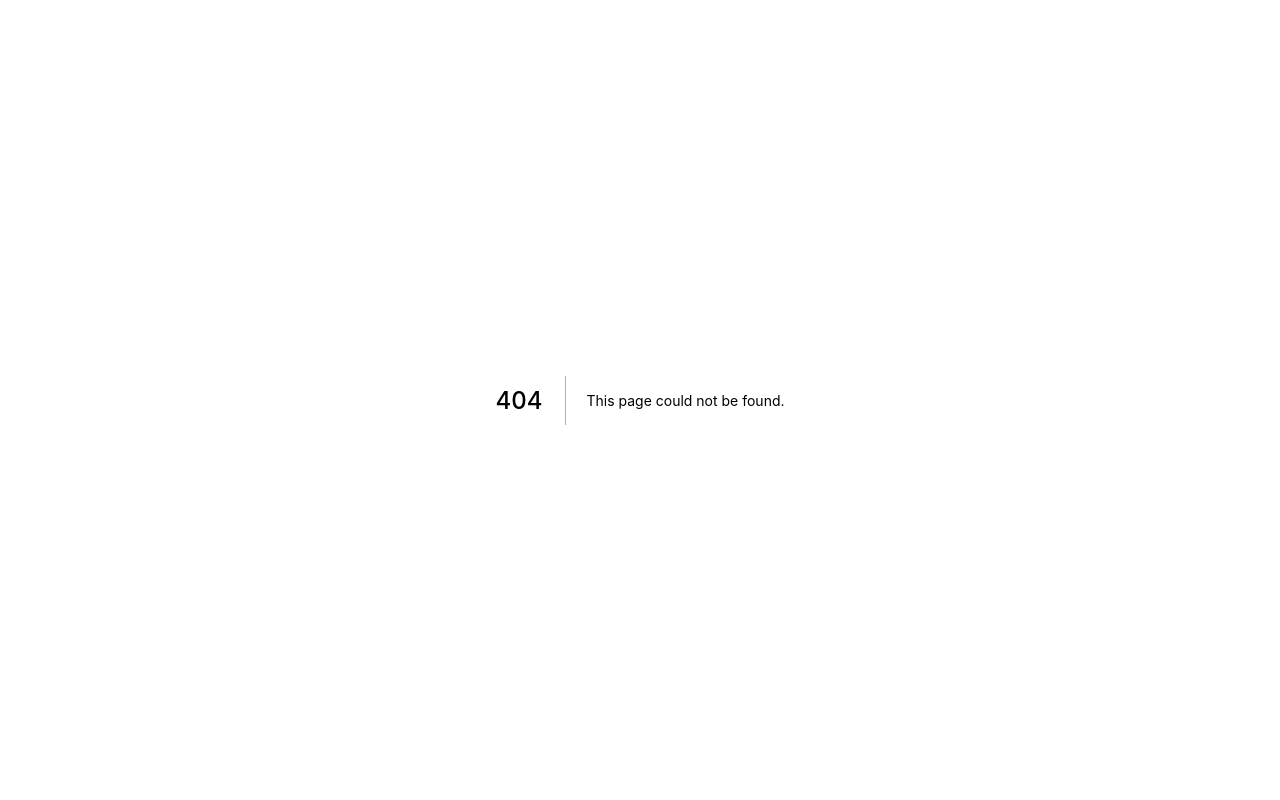
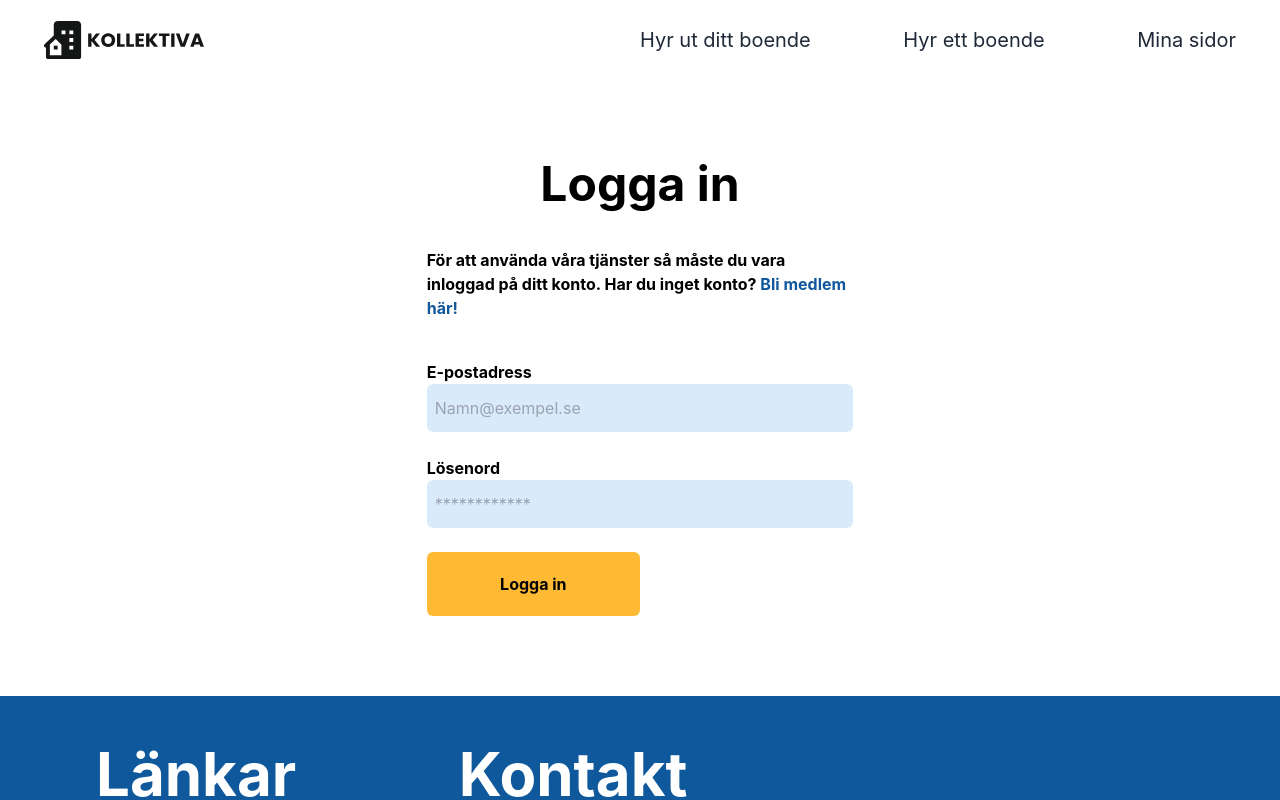
Before and after one commit to Sakariash/Kollektiva, a Next.js app: page /login in a window 1280 px wide. Before the commit this address had no page. Shown: the top 800 px of the page. Built offline with nearby package versions, Linux system fonts and the light colour scheme.

Commit message:
Added links

```diff
--- a/components/BecomeMember/BecomeMemberForm/index.js
+++ b/components/BecomeMember/BecomeMemberForm/index.js
@@ -1,3 +1,5 @@
+import Link from "next/link";
+
 const BecomeMemberForm = (props) => {
   return (
     <div className="flex flex-col items-center content-center mt-20 tablet:mt-10">
@@ -66,7 +68,11 @@
             className="bg-btnPrimary mt-20 h-14 w-3/4 font-bold rounded-md mb-20 tablet:h-16 tablet:w-3/6 tablet:mt-6"
             type="submit"
           >
-            Bli medlem
+            <Link href="pages/login/index.js">
+              <a className="text-link" href="pages/login/index.js">
+                Bli medlem
+              </a>
+            </Link>
           </button>
         </div>
       </div>
--- a/components/Login/index.js
+++ b/components/Login/index.js
@@ -10,8 +10,10 @@
       <LoginHeading />
       <LoginText
         SignupLink={
-          <Link href="/signup">
-            <a className="text-link">Bli medlem här!</a>
+          <Link href="pages/login/index.js">
+            <a className="text-link" href="pages/login/index.js">
+              Bli medlem här!
+            </a>
           </Link>
         }
       />
--- a/pages/index.js
+++ b/pages/index.js
@@ -2,8 +2,8 @@
 import Footer from "../components/Footer";
 import BecomeMember from "../components/BecomeMember";
 import RegisterdHouses from "../components/RegisterdHouses";
+import Login from "../components/Login";
 
 export default function Home() {
-  return [<Navbar />, <RegisterdHouses />, <Footer />];
-
+  return [<Navbar />, <BecomeMember />, <Footer />];
 }
```
Also changed, not shown: pages/login/index.js (renamed from pages/login.js/index.js).
